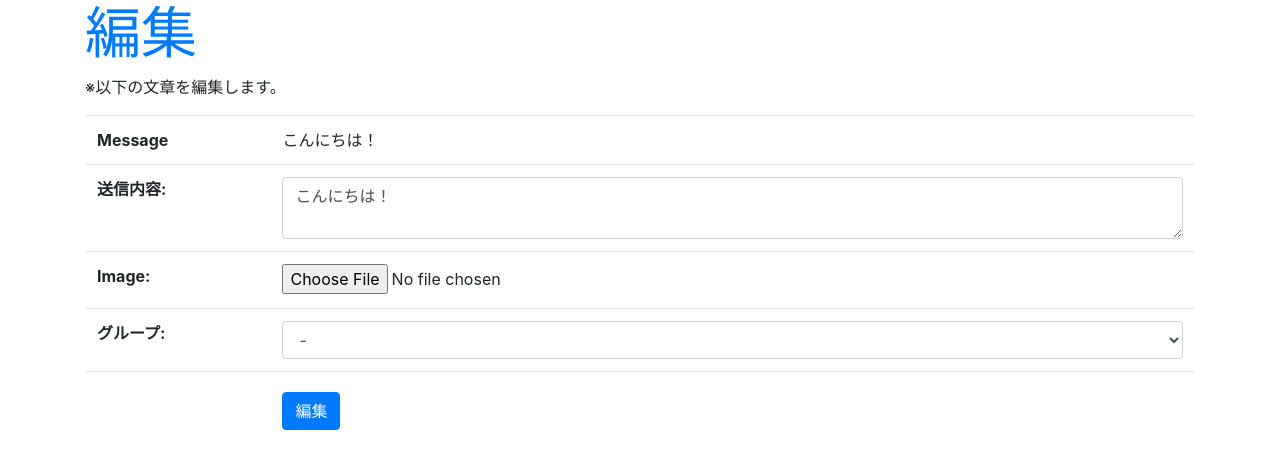
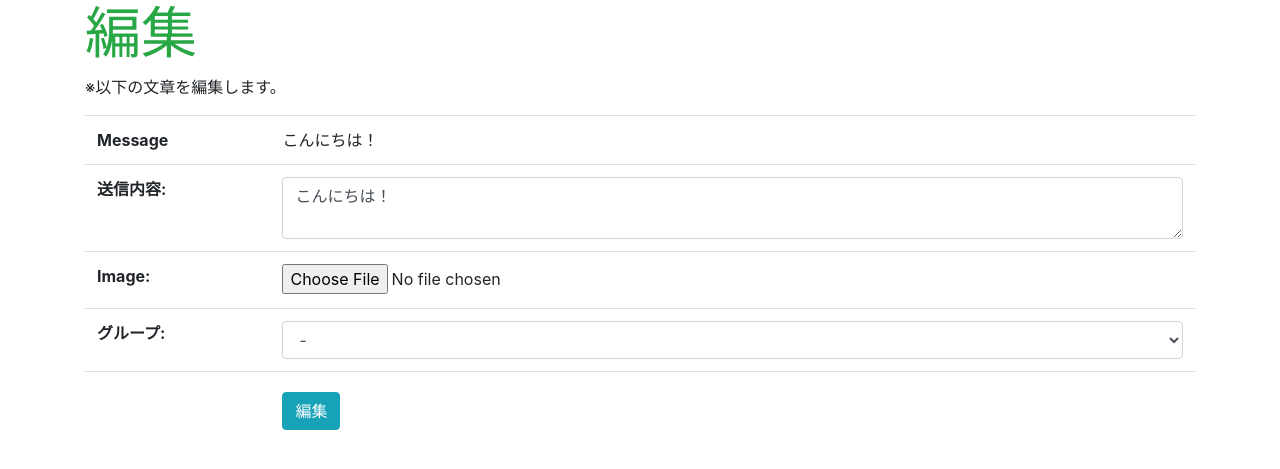
Before and after one commit to Malice30722/-, a Django app: page /sns/edit/15 in a window 1280 px wide. Shown: the top 469 px of the page. Run offline with Django 3.2, Linux system fonts and the light colour scheme; a user stored in the database is signed in; data comes from the database, SQL or seed files in the repository; some libraries are stand-ins or nearby versions.

Commit message:
編集ページのテキストの色を変更

```diff
--- a/sns/templates/sns/edit.html
+++ b/sns/templates/sns/edit.html
@@ -9,7 +9,7 @@
     crossorigin="anonymous">
 </head>
 <body class="container">
-    <h1 class="display-4 text-primary">
+    <h1 class="display-4 text-success">
         編集</h1>
     <p>※以下の文章を編集します。</p>
     <form action="{% url 'edit' id %}"
@@ -20,7 +20,7 @@
         {{ form.as_table }}
             <tr><th><td>
                 <input type="submit" value="編集"
-                    class="btn btn-primary mt-2">
+                    class="btn btn-info mt-2">
             </td></th></tr>
         </table>
     </form>
```
